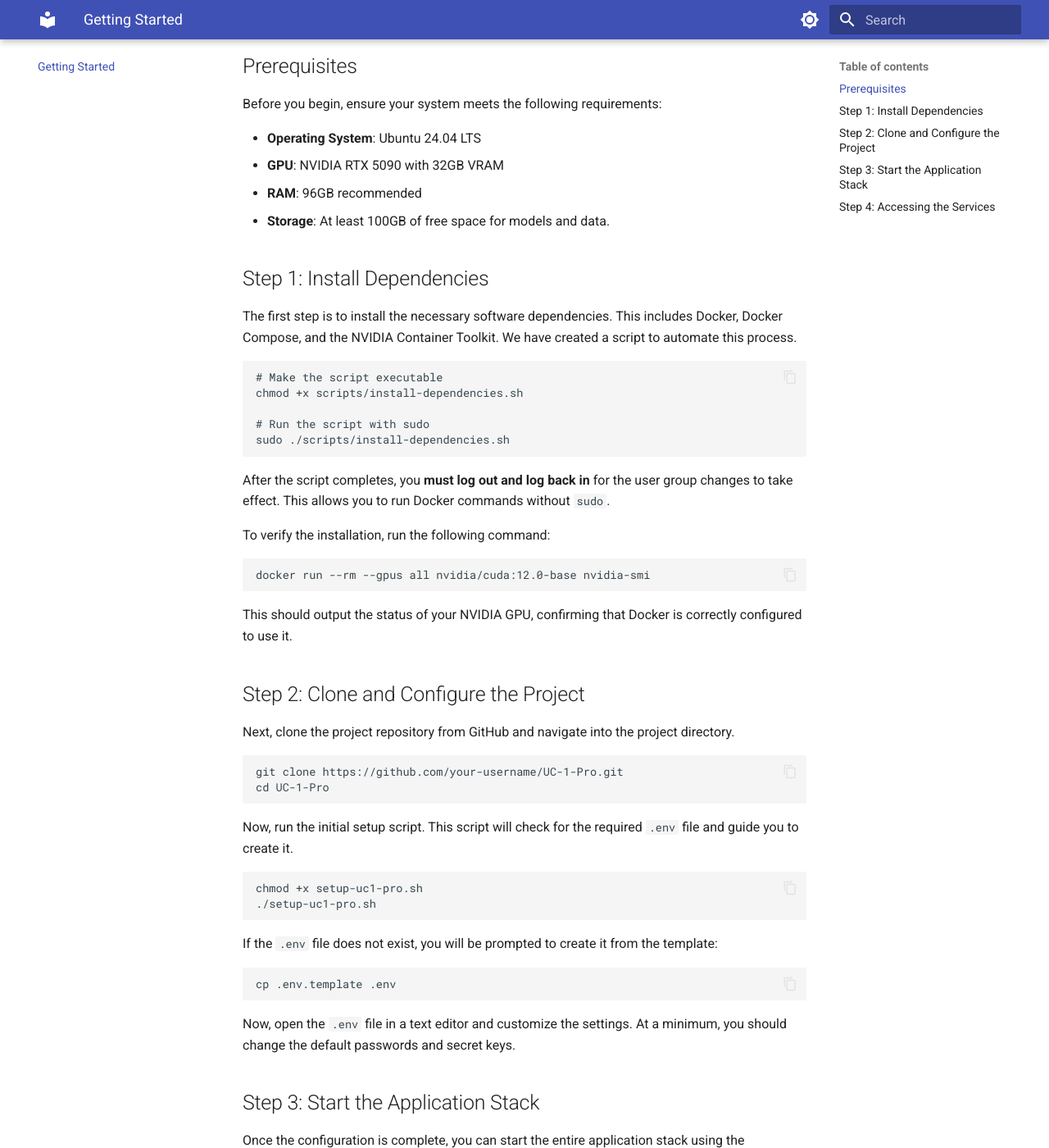
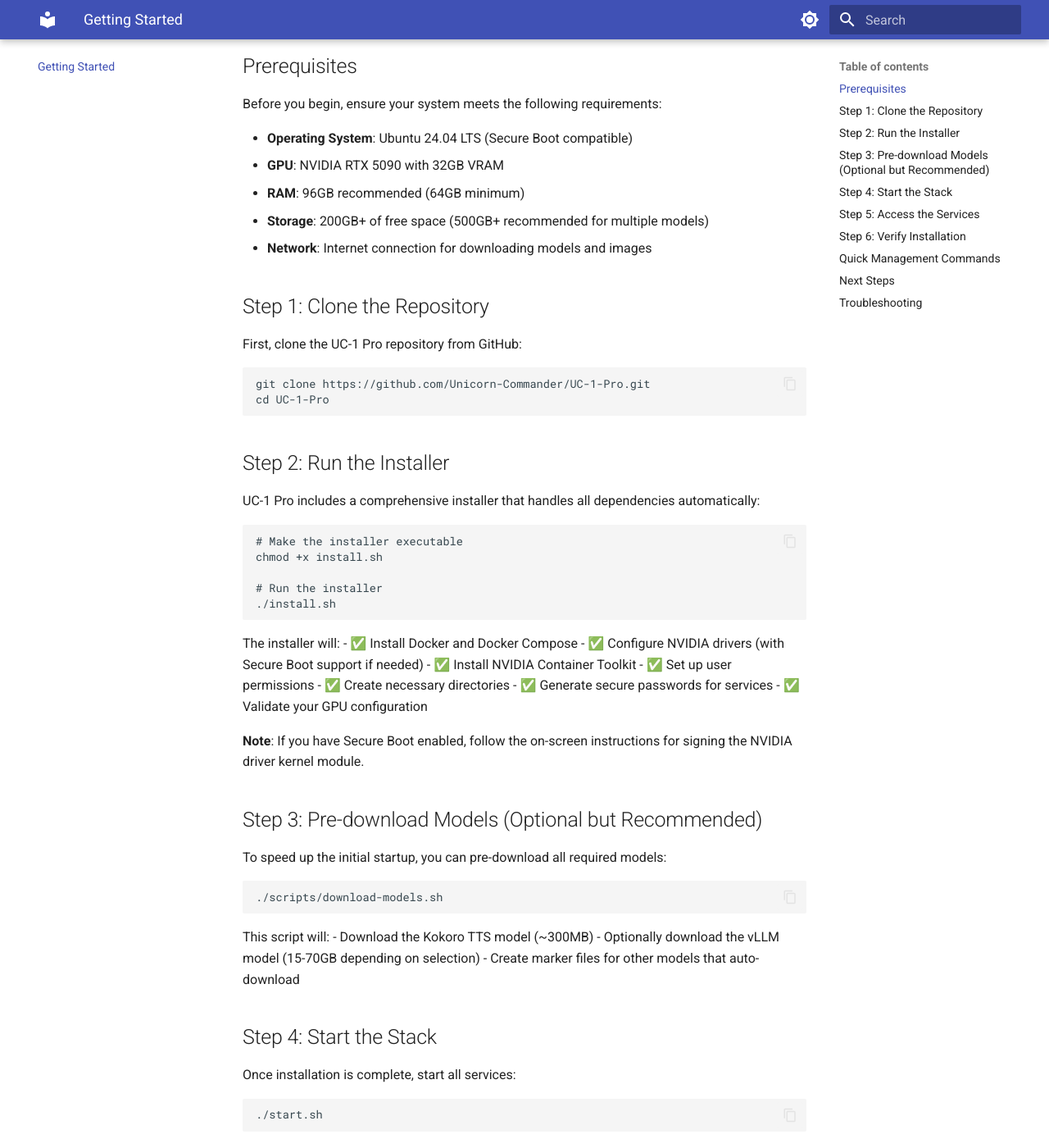
Before and after one commit to Unicorn-Commander/UC-1-Pro, an MkDocs documentation site: the page built from documentation/docs/getting-started.md, in a window 1280 px wide and 1400 px high, scrolled down 230 px. Shown: the whole window at 82% size. Built offline with MkDocs 1.6.1 and Material for MkDocs 9.7.7, drawn with Linux system fonts in a browser that asks for light colours; some of the changed text lies outside the part shown.

Commit message:
feat: Add comprehensive model management and improve service health
Major improvements:
- Add scripts/download-models.sh for pre-downloading all models (including LLMs)
- Fix health checks with proper start_period for accurate status
- Update Kokoro TTS to use pre-downloaded models from volumes
- Improve installer with model download suggestions
- Fix Ubuntu 24.04 compatibility (render group issue)

Documentation updates:
- Update README with model management features
- Rewrite getting-started.md with current installation process
- Add model management section to configuration.md
- Update service documentation with model info

Other improvements:
- Configure Portainer extension with default credentials
- Mount vLLM models from local volumes for persistence
- Add model download prompt to start.sh
- Support Secure Boot in documentation

Developed by Magic Unicorn Unconventional Technology & Stuff Inc

````diff
--- a/docker-compose.yml
+++ b/docker-compose.yml
@@ -115,7 +115,7 @@ services:
       --trust-remote-code
       --enforce-eager
     volumes:
-      - vllm_models:/models
+      - ./volumes/vllm_models:/models
       - vllm_cache:/root/.cache/huggingface
     networks:
       unicorn-network:
--- a/documentation/docs/configuration.md
+++ b/documentation/docs/configuration.md
@@ -40,3 +40,56 @@ These variables control security aspects of the web-facing services.
 - `WEBUI_SECRET_KEY`: A secret key used by Open-WebUI for session management and security. **This should be changed to a long, random, and secret string.** (Default: `a_very_secret_key_changeme`)
 - `QDRANT_API_KEY`: The API key for the Qdrant vector database, if you have configured one in Qdrant's own settings. (Default: blank)
 - `SEARXNG_SECRET`: A secret key for the SearXNG metasearch engine. **This should be changed to a long, random, and secret string.** (Default: `another_very_secret_key_changeme`)
+
+## Model Management
+
+UC-1 Pro includes several options for managing AI models:
+
+### Pre-downloading Models
+
+To improve startup performance, you can pre-download models using the provided script:
+
+```bash
+./scripts/download-models.sh
+```
+
+This script will:
+- Download Kokoro TTS model (~300MB)
+- Optionally download vLLM models (15-70GB)
+- Create placeholder files for auto-downloading models
+
+### Model Storage Locations
+
+Models are stored in the following directories:
+- `./volumes/vllm_models/` - Large language models for vLLM
+- `./volumes/kokoro_models/` - Kokoro TTS ONNX models
+- `./volumes/whisperx_models/` - WhisperX speech recognition models
+- `./volumes/embedding_models/` - Text embedding models
+- `./volumes/reranker_models/` - Reranking models
+
+### Switching Models
+
+To switch between different LLM models:
+
+1. **Via Web UI**: Navigate to http://localhost:8084 and use the Model Manager interface
+2. **Via Configuration**: Update `DEFAULT_LLM_MODEL` in `.env` and restart vLLM:
+   ```bash
+   docker compose restart vllm
+   ```
+3. **Via Script**: Use the provided script:
+   ```bash
+   ./scripts/switch-model.sh
+   ```
+
+### Available Models
+
+Popular models that work well with UC-1 Pro:
+- `Qwen/Qwen2.5-32B-Instruct-AWQ` (Default, excellent all-around)
+- `casperhansen/gemma-2-27b-it-awq` (Google's latest)
+- `meta-llama/Llama-3.1-70B-Instruct-AWQ` (Larger, slower, higher quality)
+- `mistralai/Mistral-7B-Instruct-v0.3` (Small, fast)
+
+## Backup Configuration
+
+- `BACKUP_SCHEDULE`: Cron expression for automated backups (Default: `0 2 * * *` - daily at 2 AM)
+- `BACKUP_RETENTION_DAYS`: Number of days to keep backup files (Default: `7`)
--- a/documentation/docs/getting-started.md
+++ b/documentation/docs/getting-started.md
@@ -6,73 +6,133 @@ This guide provides a step-by-step process for setting up the UC-1 Pro stack on
 
 Before you begin, ensure your system meets the following requirements:
 
-- **Operating System**: Ubuntu 24.04 LTS
+- **Operating System**: Ubuntu 24.04 LTS (Secure Boot compatible)
 - **GPU**: NVIDIA RTX 5090 with 32GB VRAM
-- **RAM**: 96GB recommended
-- **Storage**: At least 100GB of free space for models and data.
+- **RAM**: 96GB recommended (64GB minimum)
+- **Storage**: 200GB+ of free space (500GB+ recommended for multiple models)
+- **Network**: Internet connection for downloading models and images
 
-## Step 1: Install Dependencies
+## Step 1: Clone the Repository
 
-The first step is to install the necessary software dependencies. This includes Docker, Docker Compose, and the NVIDIA Container Toolkit. We have created a script to automate this process.
+First, clone the UC-1 Pro repository from GitHub:
 
 ```bash
-# Make the script executable
-chmod +x scripts/install-dependencies.sh
-
-# Run the script with sudo
-sudo ./scripts/install-dependencies.sh
-```
-
-After the script completes, you **must log out and log back in** for the user group changes to take effect. This allows you to run Docker commands without `sudo`.
-
-To verify the installation, run the following command:
-
-```bash
-docker run --rm --gpus all nvidia/cuda:12.0-base nvidia-smi
-```
-
-This should output the status of your NVIDIA GPU, confirming that Docker is correctly configured to use it.
-
-## Step 2: Clone and Configure the Project
-
-Next, clone the project repository from GitHub and navigate into the project directory.
-
-```bash
-git clone https://github.com/your-username/UC-1-Pro.git
+git clone https://github.com/Unicorn-Commander/UC-1-Pro.git
 cd UC-1-Pro
 ```
 
-Now, run the initial setup script. This script will check for the required `.env` file and guide you to create it.
+## Step 2: Run the Installer
+
+UC-1 Pro includes a comprehensive installer that handles all dependencies automatically:
 
 ```bash
-chmod +x setup-uc1-pro.sh
-./setup-uc1-pro.sh
+# Make the installer executable
+chmod +x install.sh
+
+# Run the installer
+./install.sh
 ```
 
-If the `.env` file does not exist, you will be prompted to create it from the template:
+The installer will:
+- ✅ Install Docker and Docker Compose
+- ✅ Configure NVIDIA drivers (with Secure Boot support if needed)
+- ✅ Install NVIDIA Container Toolkit
+- ✅ Set up user permissions
+- ✅ Create necessary directories
+- ✅ Generate secure passwords for services
+- ✅ Validate your GPU configuration
+
+**Note**: If you have Secure Boot enabled, follow the on-screen instructions for signing the NVIDIA driver kernel module.
+
+## Step 3: Pre-download Models (Optional but Recommended)
+
+To speed up the initial startup, you can pre-download all required models:
 
 ```bash
-cp .env.template .env
+./scripts/download-models.sh
 ```
 
-Now, open the `.env` file in a text editor and customize the settings. At a minimum, you should change the default passwords and secret keys.
+This script will:
+- Download the Kokoro TTS model (~300MB)
+- Optionally download the vLLM model (15-70GB depending on selection)
+- Create marker files for other models that auto-download
 
-## Step 3: Start the Application Stack
+## Step 4: Start the Stack
 
-Once the configuration is complete, you can start the entire application stack using the `start.sh` script.
+Once installation is complete, start all services:
 
 ```bash
-./scripts/start.sh
+./start.sh
 ```
 
-This will pull all the necessary Docker images and start all the services in the background. The initial startup may take some time as the models are downloaded.
+The first startup may take 10-30 minutes if models need to be downloaded. You can monitor progress with:
 
-## Step 4: Accessing the Services
+```bash
+# View all logs
+docker compose logs -f
 
-Once the stack is running, you can access the various services through your web browser:
+# View specific service logs
+docker compose logs -f vllm
+```
 
-- **Open-WebUI**: `http://localhost:8080`
-- **Model Manager**: `http://localhost:8084`
-- **Prometheus (Monitoring)**: `http://localhost:9090`
+## Step 5: Access the Services
 
-Congratulations! The UC-1 Pro stack is now up and running.
+Once running, access your AI services through these URLs:
+
+| Service | URL | Description |
+|---------|-----|-------------|
+| **Open-WebUI** | http://localhost:8080 | Main AI chat interface |
+| **vLLM API** | http://localhost:8000/docs | OpenAI-compatible API |
+| **Model Manager** | http://localhost:8084 | Switch between LLM models |
+| **SearXNG** | http://localhost:8888 | Private search engine |
+| **Documentation** | http://localhost:8081 | This documentation |
+| **GPU Metrics** | http://localhost:9835/metrics | NVIDIA GPU statistics |
+
+## Step 6: Verify Installation
+
+Run a quick health check to ensure all services are running correctly:
+
+```bash
+make health
+```
+
+You should see all services reporting as "healthy".
+
+## Quick Management Commands
+
+UC-1 Pro includes convenient commands for managing your stack:
+
+```bash
+# Service management
+make start          # Start all services
+make stop           # Stop all services
+make restart        # Restart all services
+make status         # Check service status
+make logs           # View all logs
+
+# Maintenance
+make backup         # Backup databases
+make update         # Update all images
+
+# Model management
+./scripts/download-models.sh    # Pre-download models
+./scripts/switch-model.sh       # Switch LLM models
+```
+
+## Next Steps
+
+- 📖 Read the [Configuration Guide](configuration.md) to customize your setup
+- 🔧 Explore [Extensions](extensions.md) for additional features
+- 📊 Set up [Monitoring](services/monitoring.md) for system insights
+- 🎨 Try [ComfyUI](../extensions/comfyui/README.md) for image generation
+
+## Troubleshooting
+
+If you encounter issues:
+
+1. **GPU not detected**: Run `nvidia-smi` to verify driver installation
+2. **Services unhealthy**: Check logs with `docker compose logs [service-name]`
+3. **Port conflicts**: Ensure no other services are using the required ports
+4. **Out of memory**: Adjust `GPU_MEMORY_UTIL` in `.env` file
+
+For more help, see our [Troubleshooting Guide](troubleshooting.md) or open an issue on [GitHub](https://github.com/Unicorn-Commander/UC-1-Pro/issues).
````
Also changed, not shown: documentation/docs/services/kokoro-tts.md (+11 -0 lines), README.md, 5 other files.
